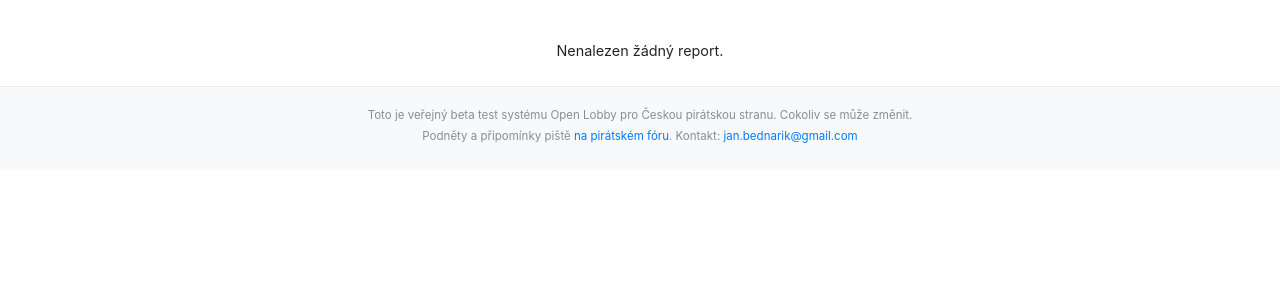
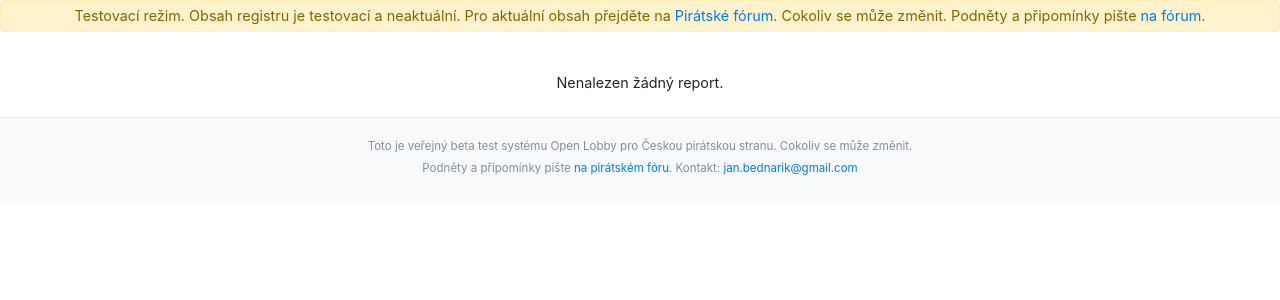
Before and after one commit to openlobby/openlobby-app, a Django app: template olapp/core/templates/core/index.html in a window 1280 px wide. Shown: the part 56-356 px from the top of the page. Run offline with Django 3.2, Linux system fonts and the light colour scheme; the template is opened without the code that fills it, so the values that code supplies are empty; some libraries are stand-ins or nearby versions.

Commit message:
Test version alert.

```diff
--- a/olapp/core/templates/core/skeleton.html
+++ b/olapp/core/templates/core/skeleton.html
@@ -11,7 +11,7 @@
   </head>
   <body style="font-size: 90%">
 
-    <nav class="navbar navbar-dark bg-dark mb-4">
+    <nav class="navbar navbar-dark bg-dark mb-0"> {# mb-4 až tu nebude alert #}
       <div class="container px-3">
         <a class="navbar-brand" href="/">Registr lobbistických schůzek <sup class="text-muted">beta</sup></a>
 
@@ -31,6 +31,12 @@
       </div>
     </nav>
 
+    <div class="alert alert-warning text-center mt-0 mb-4 py-1">
+       Testovací režim. Obsah registru je testovací a neaktuální. Pro aktuální obsah přejděte na
+       <a href="https://forum.pirati.cz/vstupy-a-vystupy-f570/evidence-lobbistickych-kontaktu-t13315.html">Pirátské fórum</a>.
+       Cokoliv se může změnit. Podněty a připomínky pište <a href="https://forum.pirati.cz/administrativa-f498/plnohodnotna-evidence-lobbistickych-kontaktu-t37613.html">na fórum</a>.
+    </div>
+
     <div class="container">
       {% block content %}{% endblock %}
     </div>
@@ -38,7 +44,7 @@
     <div class="container-fluid pt-3 pb-2 border border-left-0 border-right-0 border-bottom-0 bg-light">
       <p class="text-muted text-center"><small>
         Toto je veřejný beta test systému Open Lobby pro Českou pirátskou stranu. Cokoliv se může změnit.<br>
-        Podněty a připomínky piště <a href="https://forum.pirati.cz/administrativa-f498/plnohodnotna-evidence-lobbistickych-kontaktu-t37613.html">na pirátském fóru</a>. Kontakt: <a href="mailto:jan.bednarik@gmail.com">jan.bednarik@gmail.com</a>
+        Podněty a připomínky pište <a href="https://forum.pirati.cz/administrativa-f498/plnohodnotna-evidence-lobbistickych-kontaktu-t37613.html">na pirátském fóru</a>. Kontakt: <a href="mailto:jan.bednarik@gmail.com">jan.bednarik@gmail.com</a>
       </small></p>
     </div>
 
```
